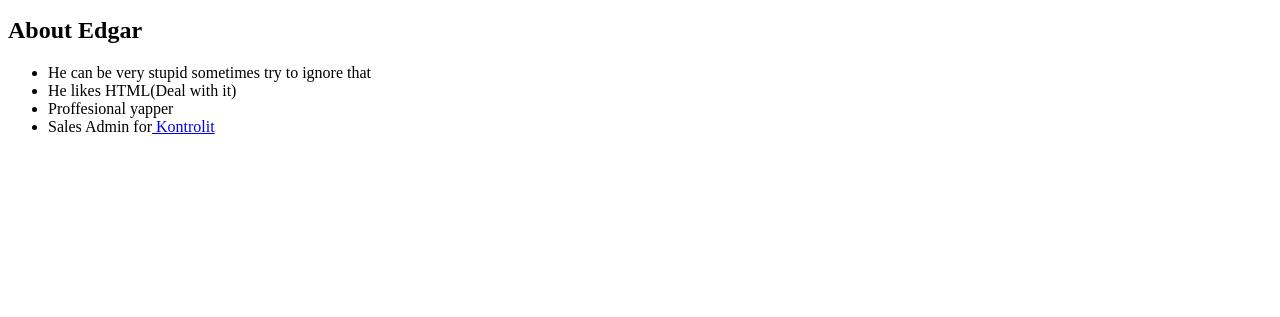
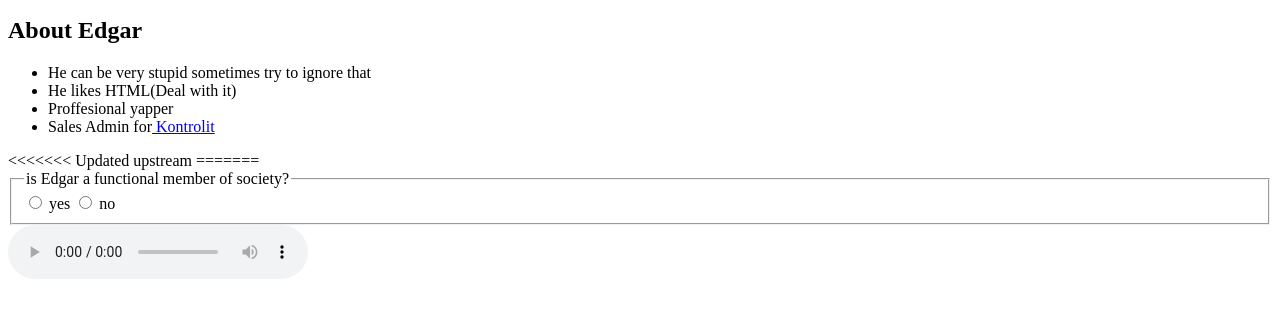
Before and after one commit to eggyboy777/Edgar-website, a plain HTML site: page index.html in a window 1280 px wide. Shown: the part 455-772 px from the top of the page. Drawn offline with Linux system fonts and the light colour scheme.

```diff
--- a/index.html
+++ b/index.html
@@ -13,5 +13,23 @@
             <li>Proffesional yapper</li>
             <li>Sales Admin for<a target="_blank" href="https://www.kontrolit.net"> Kontrolit</a></li>
         </ul>
+<<<<<<< Updated upstream
+=======
+        <fieldset>
+            <legend>
+                is Edgar a functional member of society?
+            </legend>
+            <label>
+              <input type="radio" name="edgar">
+                yes
+            </label>
+            <label>
+                <input type="radio" name="edgar">
+                  no
+             </label>
+        </fieldset>
+        <audio controls autoplay loop src="Valorant Omen - Official Theme Song Music (Stefandré - Panic).mp3">
+        <video loop src="iframe width="560" height="315" src="https://www.youtube.com/embed/TdRIf4HdiYs?si=qTZzJ2DzdNCkrCIC" title="YouTube video player" frameborder="0" allow="accelerometer; autoplay; clipboard-write; encrypted-media; gyroscope; picture-in-picture; web-share" allowfullscreen></video>
+>>>>>>> Stashed changes
         </body>
     </main>
```
Also changed, not shown: 1 other file.
